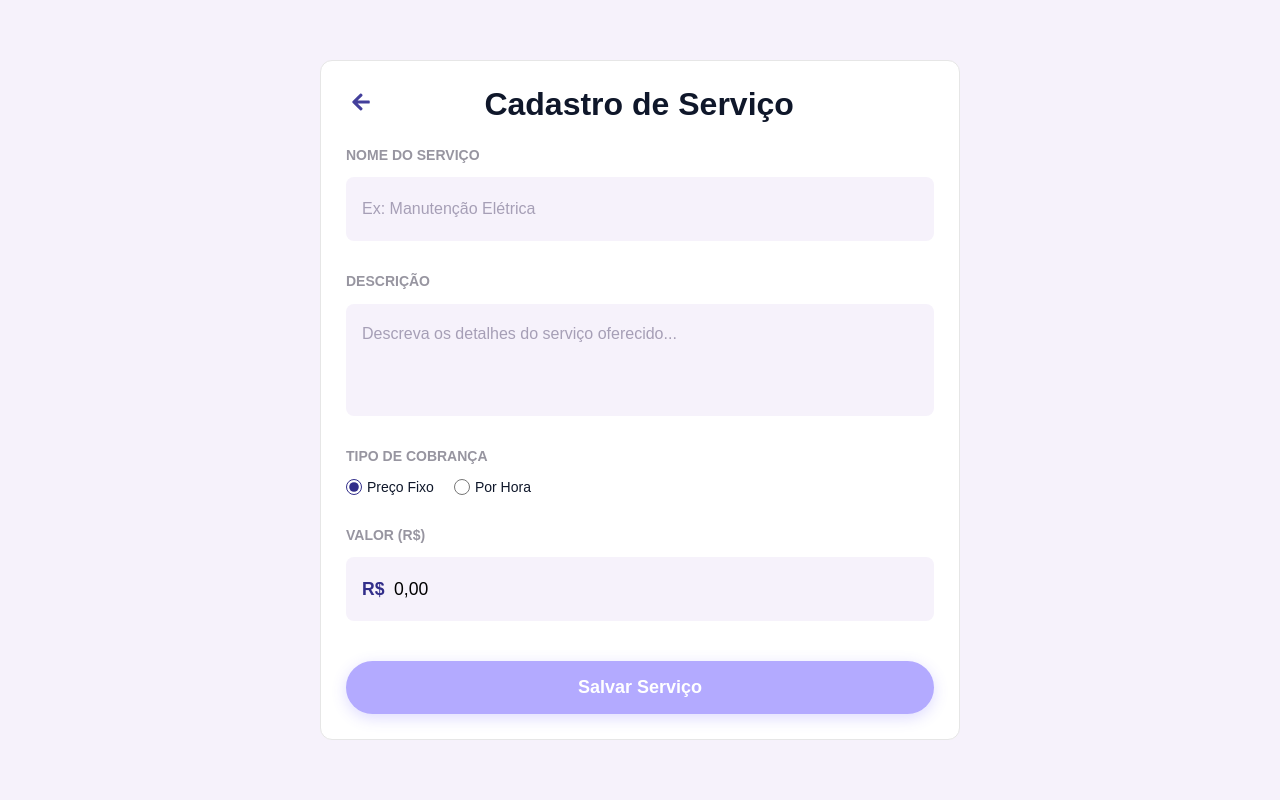
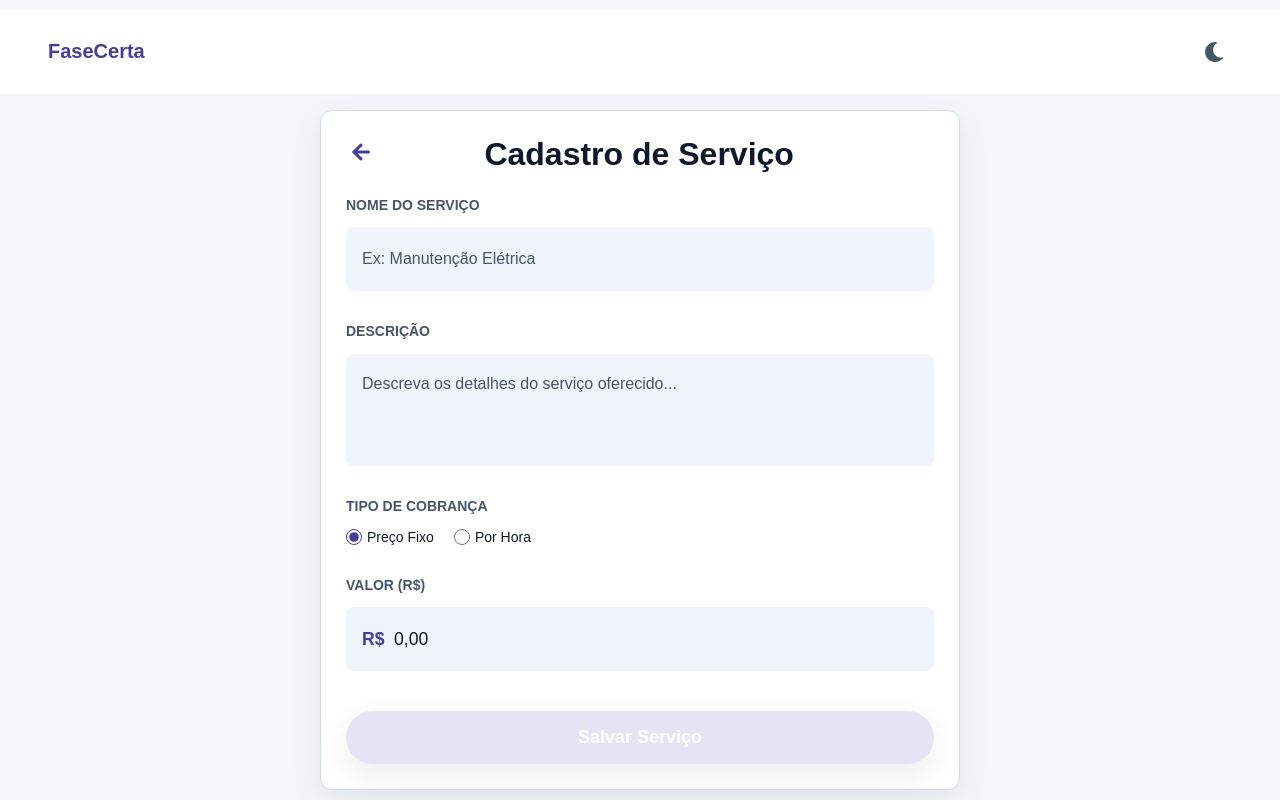
Before and after one commit to CS-PI-2026-FaseCerta/front-end, a React (Create React App) app: page /cadastroServico in a window 1280 px wide. Built offline with nearby package versions, Linux system fonts and the light colour scheme.

Commit message:
feat: adicionar componente Header na página de cadastro de serviço e ajustar estilos de botão

```diff
--- a/src/auth/pages/changepassword/ChangePassword.css
+++ b/src/auth/pages/changepassword/ChangePassword.css
@@ -34,10 +34,6 @@
   display: flex;
 }
 
-.arrowLeft {
-  color: var(--color-text-secondary);
-}
-
 .back-button {
   border: none;
   background-color: transparent;
@@ -48,6 +44,7 @@
   display: flex;
   transition: 0.2s;
   border-radius: 1rem;
+  color: var(--color-primary);
 }
 
 .back-button:hover {
--- a/src/form/pages/registerservice/RegisterService.css
+++ b/src/form/pages/registerservice/RegisterService.css
@@ -9,18 +9,21 @@
   width: 100%;
   min-height: 100vh;
   display: flex;
+  gap: 1rem;
+  flex-direction: column;
   justify-content: center;
   align-items: center;
-    background-color: #F6F2FB;
+  background-color: var(--color-bg);
 }
 
 .service-form-card {
   width: 40rem;
   /* height: 40rem; */
-    background: #ffffff;
+  background: var(--color-surface);
   padding: 25px;
   border-radius: 12px;
-    border: 1px solid rgb(230, 230, 230);
+  border: 1px solid var(--color-border);
+  box-shadow: var(--shadow-card);
 }
 
 .card-header {
@@ -32,6 +35,7 @@
   text-align: center;
   width: 100%;
   padding-right: 2rem;
+  color: var(--color-text-primary);
 }
 
 .back-button {
@@ -47,8 +51,12 @@
 }
 
 .back-button:hover {
-    background-color: rgb(224, 224, 224);
+  background-color: var(--control-bg-hover);
   cursor: pointer;
+}
+
+.back-button-icon {
+  color: var(--color-primary);
 }
 
 .service-form-title {
@@ -65,14 +73,14 @@
 .service-form-group {
   display: flex;
   flex-direction: column;
-    gap: .6rem;
+  gap: 0.6rem;
 }
 
 .service-form-label {
   margin-bottom: 5px;
   font-weight: 600;
   font-size: 14px;
-    color: #9795A0;
+  color: var(--color-text-secondary);
 }
 
 .service-form-input {
@@ -86,19 +94,20 @@
   border: none;
   border-radius: 8px;
   font-size: 1rem;
-    background-color: #F6F2FB;
+  background-color: var(--color-surface-muted);
+  color: var(--color-text-primary);
 }
 
 .service-form-input::placeholder,
 .service-form-textarea::placeholder {
   font-size: 1rem;
   /* padding: 1.3rem 1rem; */
-    color: rgb(166, 159, 182);
+  color: var(--color-text-secondary);
 }
 
 .service-form-value-input,
 .service-form-value-input::placeholder {
-    color: black;
+  color: var(--color-text-primary);
   padding-left: 1.3rem;
   font-size: 1.1rem;
 }
@@ -119,19 +128,19 @@
   position: absolute;
   bottom: 1.35rem;
   left: 1rem;
-    color: #322E8A;
+  color: var(--color-primary);
   font-weight: 600;
   font-size: 1.1rem;
 }
 
 .service-form-value-square {
   position: absolute;
-    bottom: .5rem;
-    left: .8rem;
+  bottom: 0.5rem;
+  left: 0.8rem;
 
   width: 2rem;
   height: 3rem;
-    background-color: #F6F2FB;
+  background-color: var(--color-surface-muted);
 }
 
 .service-form-textarea {
@@ -149,35 +158,36 @@
   align-items: center;
   gap: 5px;
   font-size: 14px;
+  color: var(--color-text-primary);
 }
 
 .service-form-radio-option input {
-    accent-color: #F6F2FB;
+  accent-color: var(--color-surface-muted);
   width: 1rem;
   height: 1rem;
 }
 
 .service-form-radio-option input:checked {
-    accent-color: #322E8A;
+  accent-color: var(--color-primary);
 }
 
 .service-form-submit-button {
   margin-top: 10px;
   padding: 12px;
   border: none;
-    background: #6c63ff;
-    color: white;
+  background: var(--color-primary);
+  color: var(--color-surface);
   border-radius: 8px;
   font-size: 16px;
   cursor: pointer;
 }
 
 .service-form-submit-button:hover {
-    background: #574fd6;
+  background: var(--color-primary-hover);
 }
 
 .service-form-submit-button:disabled {
-    background: #ccc;
+  background: var(--control-bg-active);
   cursor: not-allowed;
 }
 
@@ -185,8 +195,8 @@
 .service-form-submit-button {
   width: 100%;
   padding: 16px;
-    background-color: #433f9b;
-    color: white;
+  background-color: var(--color-primary);
+  color: var(--color-surface);
   border: none;
   border-radius: 999px;
   /* Pill shape */
@@ -198,16 +208,16 @@
     transform 0.2s ease,
     box-shadow 0.2s ease;
   margin-top: 8px;
-    box-shadow: 0 4px 15px rgba(91, 75, 255, 0.2);
+  box-shadow: var(--shadow-card);
 }
 
 .service-form-submit-button:hover {
-    background-color: #7165ff;
+  background-color: var(--color-primary-hover);
   transform: translateY(-2px);
-    box-shadow: 0 6px 20px rgba(91, 75, 255, 0.3);
+  box-shadow: var(--shadow-card-strong);
 }
 
 .service-form-submit-button:disabled {
-    background-color: #b3aaff;
+  background-color: var(--control-bg-active);
   cursor: not-allowed;
 }
--- a/src/form/pages/registerservice/RegisterService.jsx
+++ b/src/form/pages/registerservice/RegisterService.jsx
@@ -2,6 +2,8 @@ import React, { useState } from "react";
 import { FaArrowLeft } from "react-icons/fa";
 import { useNavigate } from "react-router-dom";
 import "./RegisterService.css";
+
+import Header from "../../../global/components/Header/Header.jsx";
 
 export default function RegisterService() {
   const navigate = useNavigate();
@@ -34,6 +36,7 @@ export default function RegisterService() {
 
   return (
     <div className="service-page">
+      <Header />
       <div className="service-form-card">
         <div className="card-header">
           <button
@@ -41,7 +44,7 @@ export default function RegisterService() {
             className="back-button"
             onClick={() => navigate("/dashboard")}
           >
-            <FaArrowLeft size={20} color="#433f9b" />
+            <FaArrowLeft size={20} className="back-button-icon" />
           </button>
           <h1>Cadastro de Serviço</h1>
         </div>
```
Lines whose indentation alone changed are shown as unchanged.
